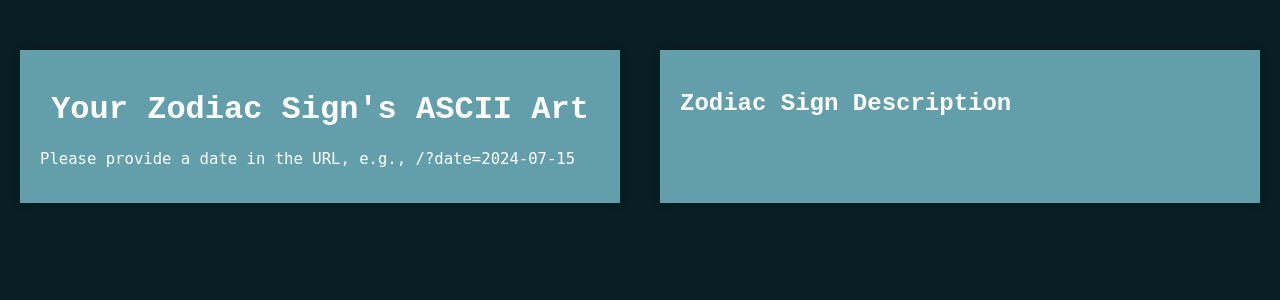
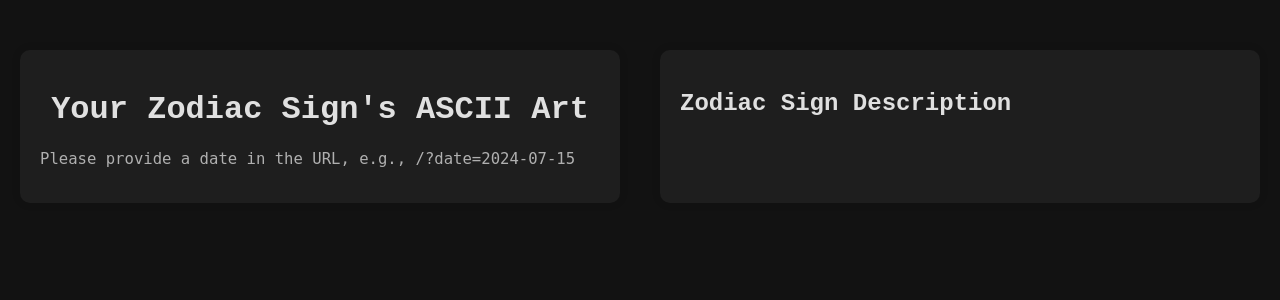
Before and after one commit to NiallPG/Star-System, a Flask app: page / in a window 1280 px wide. Shown: the top 300 px of the page. Run offline with Flask 3, Linux system fonts and the light colour scheme.

Commit message:
theme changes

```diff
--- a/index.html
+++ b/index.html
@@ -7,6 +7,7 @@
     <link rel="stylesheet" href="{{ url_for('static', filename='css/styles.css') }}">
 </head>
 <body>
+
     <div class="container">
         <h1>Your Zodiac Sign's ASCII Art</h1>
         <pre class="ascii-art">{{ result|safe }}</pre>
--- a/static/css/styles.css
+++ b/static/css/styles.css
@@ -1,6 +1,16 @@
+:root {
+    --background: #121212;
+    --secondary-background: #1E1E1E;
+    --primary-text: #E0E0E0;
+    --secondary-text: #B0B0B0;
+    --accent-color: #2196F3;
+    --error-color: #E53935;
+}
+
+
 body {
     font-family: 'Courier New', Courier, monospace;
-    background-color: #071E22;
+    background-color: var(--background);
     margin: 0;
     padding: 0;
     display: flex;
@@ -11,14 +21,15 @@ body {
     width: 50%;
     margin: 50px 20px;
     padding: 20px;
-    background-color: #639FAB;
+    background-color: var(--secondary-background);
     box-shadow: 0 0 10px rgba(0, 0, 0, 0.1);
-    color: #FFFFFF;
+    color: var(--secondary-text);
     text-align: center;
+    border-radius: 10px;
 }
 
 h1, h2 {
-    color: #FFFFFF;
+    color: var(--primary-text);
 }
 
 .ascii-art {
```
